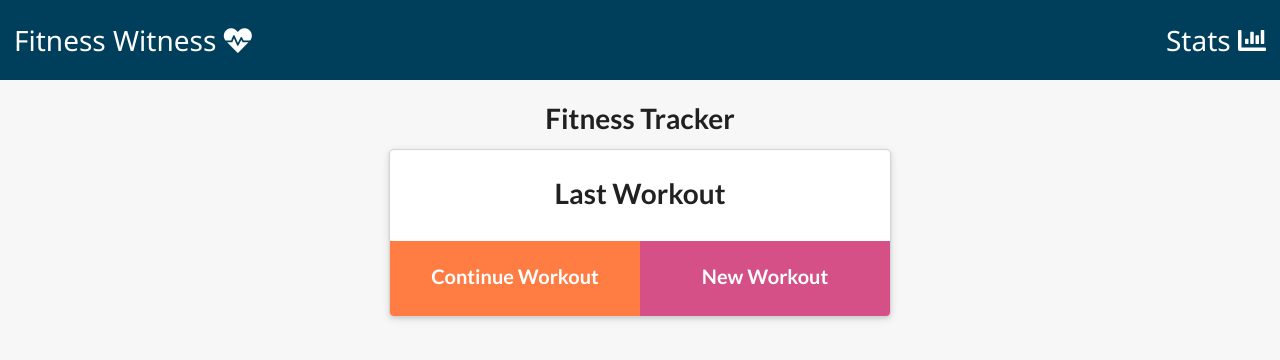
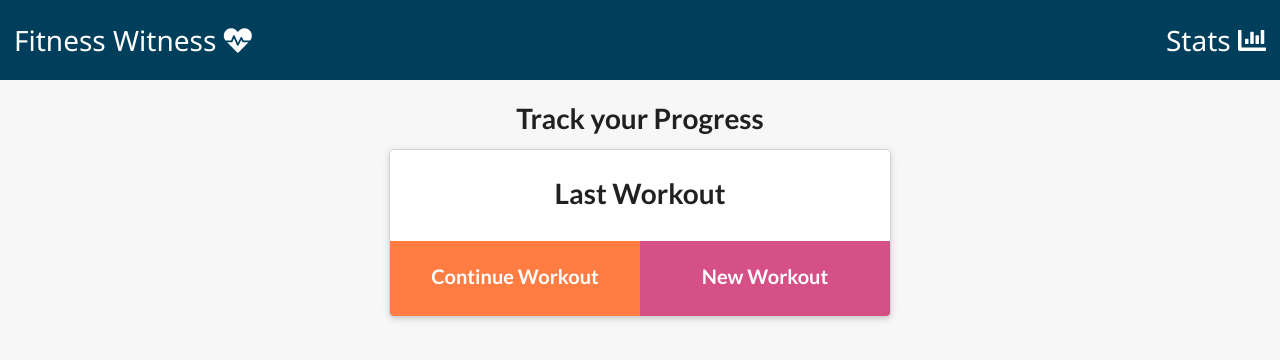
Before and after one commit to bmcleod12/fitness-witness, a website: page public/index.html in a window 1280 px wide. Drawn offline with nearby package versions, Linux system fonts and the light colour scheme; no server answers.

Commit message:
updating index label

```diff
--- a/public/index.html
+++ b/public/index.html
@@ -20,7 +20,7 @@
   </nav>
 
   <div class="container mt">
-    <h1 class="text-center">Fitness Tracker</h1>
+    <h1 class="text-center">Track your Progress</h1>
     <div class="ui container workout">
       <div class="ui raised card m-auto">
         <div class="prev-workout">
```
